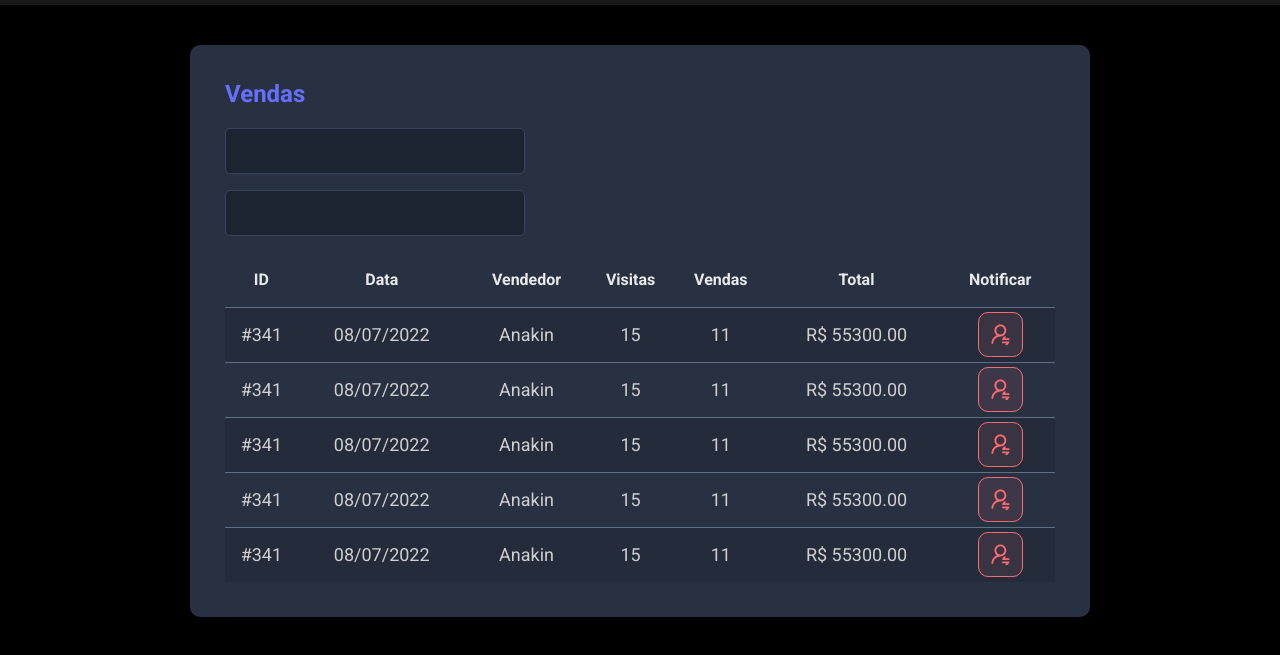
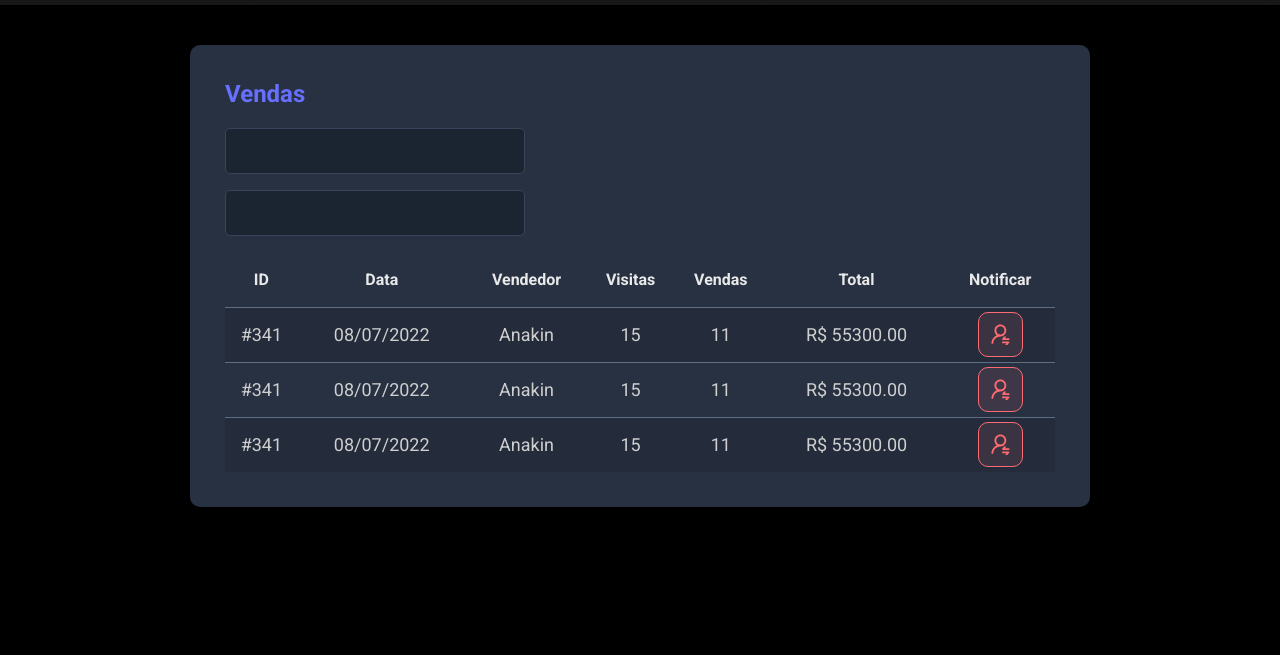
Before and after one commit to Gustavo-Henrique109/dsmeta, a plain HTML site: page index.html in a window 1280 px wide. Shown: the part 215-870 px from the top of the page. After the commit the page ends 800 px from the top, so only its background shows below. Drawn offline with Linux system fonts and the light colour scheme.

Commit message:
Duas linhas da tabela foram removidas

```diff
--- a/index.html
+++ b/index.html
@@ -93,36 +93,6 @@
                                         </div>
                                     </td>
                                 </tr>
-                                <tr>
-                                    <td class="show992">#341</td>
-                                    <td class="show576">08/07/2022</td>
-                                    <td>Anakin</td>
-                                    <td class="show992">15</td>
-                                    <td class="show992">11</td>
-                                    <td>R$ 55300.00</td>
-                                    <td>
-                                        <div class="dsmeta-red-btn-container">
-                                            <div class="dsmeta-red-btn">
-                                                <img src="notification-icon.svg" alt="">
-                                            </div>
-                                        </div>
-                                    </td>
-                                </tr>
-                                <tr>
-                                    <td class="show992">#341</td>
-                                    <td class="show576">08/07/2022</td>
-                                    <td>Anakin</td>
-                                    <td class="show992">15</td>
-                                    <td class="show992">11</td>
-                                    <td>R$ 55300.00</td>
-                                    <td>
-                                        <div class="dsmeta-red-btn-container">
-                                            <div class="dsmeta-red-btn">
-                                                <img src="notification-icon.svg" alt="">
-                                            </div>
-                                        </div>
-                                    </td>
-                                </tr>
                             </tbody>
                         </table>
                     </div>
```
